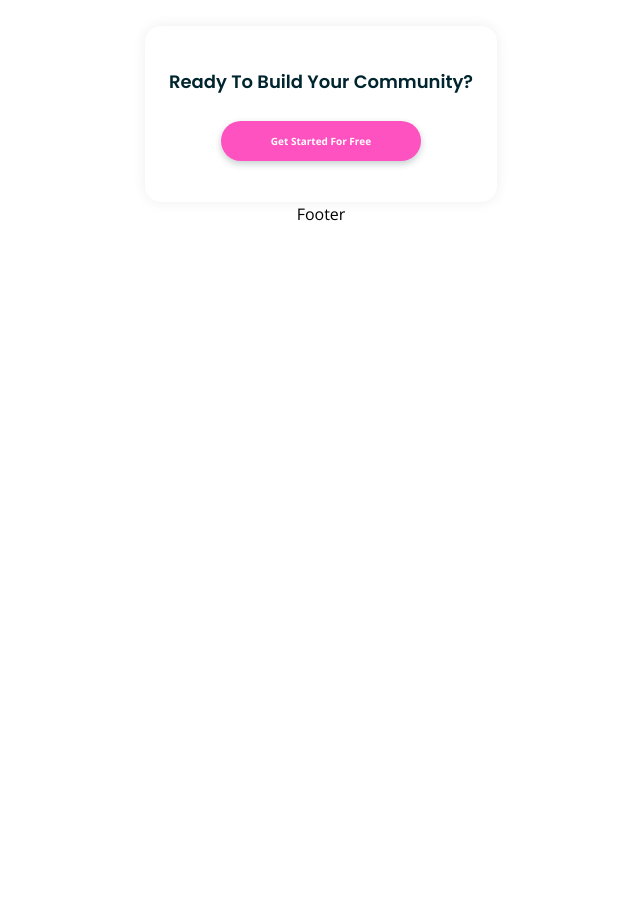
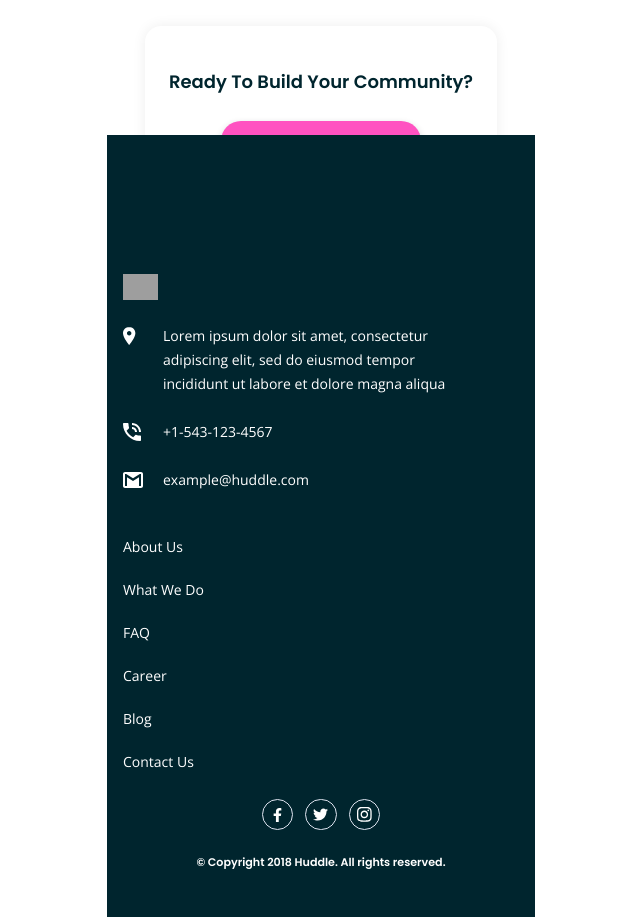
Before and after one commit to stephjoseph/huddle-landing-page-with-alternating-feature-blocks-master, a React (Create React App) app: page / in a window 1280 px wide. Shown: the part 2420-3337 px from the top of the page, without its empty margins (319-959 px from the left). Before the commit the page ends 2646 px from the top, so only its background shows below. Built offline with nearby package versions, Linux system fonts and the light colour scheme; grey boxes are pictures that could not be loaded.

Commit message:
Update Footer.js

```diff
--- a/src/components/Footer.js
+++ b/src/components/Footer.js
@@ -1,7 +1,148 @@
 import React from "react";
+import logo from "../images/logo-footer.svg";
+import iconLocation from "../images/icon-location.svg";
+import iconPhone from "../images/icon-phone.svg";
+import iconEmail from "../images/icon-email.svg";
 
 const Footer = () => {
-  return <footer>Footer</footer>;
+  return (
+    <footer className="mt-[-4.188rem] flex w-full max-w-[26.75rem] flex-col bg-[#00252E] px-4 pt-[8.688rem] pb-[2.875rem]">
+      <div className="mb-[2.563rem] flex flex-col gap-6">
+        <a href="#" aria-label="home-link">
+          <img className="h-[1.625rem]" src={logo} alt="" />
+        </a>
+        <div className="flex w-[21.125rem] gap-4">
+          <div className="flex h-6 w-6 items-center ">
+            <img className="" src={iconLocation} alt="" />
+          </div>
+          <p className="w-[18.625rem] text-[0.875rem] font-normal leading-6 tracking-normal text-white">
+            Lorem ipsum dolor sit amet, consectetur adipiscing elit, sed do
+            eiusmod tempor incididunt ut labore et dolore magna aliqua
+          </p>
+        </div>
+        <div className="flex w-[21.125rem] gap-4">
+          <div className="flex h-6 w-6 items-center ">
+            <img className="" src={iconPhone} alt="" />
+          </div>
+          <p className="w-[18.625rem] text-[0.875rem] font-normal leading-6 tracking-normal text-white">
+            +1-543-123-4567
+          </p>
+        </div>
+        <div className="flex w-[21.125rem] gap-4">
+          <div className="flex h-6 w-6 items-center ">
+            <img className="" src={iconEmail} alt="" />
+          </div>
+          <p className="w-[18.625rem] text-[0.875rem] font-normal leading-6 tracking-normal text-white">
+            example@huddle.com
+          </p>
+        </div>
+      </div>
+      <nav className="mb-6" id="footer-nav">
+        <ul className="flex flex-col gap-4">
+          <li>
+            <a
+              className="text-[0.875rem] font-normal leading-[1.688rem] tracking-normal text-white"
+              href="#"
+            >
+              About Us
+            </a>
+          </li>
+          <li>
+            <a
+              className="text-[0.875rem] font-normal leading-[1.688rem] tracking-normal text-white"
+              href="#"
+            >
+              What We Do
+            </a>
+          </li>
+          <li>
+            <a
+              className="text-[0.875rem] font-normal leading-[1.688rem] tracking-normal text-white"
+              href="#"
+            >
+              FAQ
+            </a>
+          </li>
+          <li>
+            <a
+              className="text-[0.875rem] font-normal leading-[1.688rem] tracking-normal text-white"
+              href="#"
+            >
+              Career
+            </a>
+          </li>
+          <li>
+            <a
+              className="text-[0.875rem] font-normal leading-[1.688rem] tracking-normal text-white"
+              href="#"
+            >
+              Blog
+            </a>
+          </li>
+          <li>
+            <a
+              className="text-[0.875rem] font-normal leading-[1.688rem] tracking-normal text-white"
+              href="#"
+            >
+              Contact Us
+            </a>
+          </li>
+        </ul>
+      </nav>
+      <div className="flex flex-col items-center gap-6 self-center text-center">
+        <div className="flex items-center gap-[0.75rem] self-center">
+          <a
+            className="flex h-[1.938rem] w-[1.951rem] items-center justify-center rounded-full border border-solid border-[#DFE4F0]"
+            href="#"
+          >
+            <svg
+              width="9"
+              xmlns="http://www.w3.org/2000/svg"
+              viewBox="0 0 320 512"
+            >
+              <path
+                fill="white"
+                d="M279.14 288l14.22-92.66h-88.91v-60.13c0-25.35 12.42-50.06 52.24-50.06h40.42V6.26S260.43 0 225.36 0c-73.22 0-121.08 44.38-121.08 124.72v70.62H22.89V288h81.39v224h100.17V288z"
+              />
+            </svg>
+          </a>
+          <a
+            className="flex h-[1.938rem] w-[1.951rem] items-center justify-center rounded-full border border-solid border-[#DFE4F0]"
+            href="#"
+          >
+            <svg
+              width="15"
+              xmlns="http://www.w3.org/2000/svg"
+              viewBox="0 0 512 512"
+            >
+              <path
+                fill="white"
+                d="M459.37 151.716c.325 4.548.325 9.097.325 13.645 0 138.72-105.583 298.558-298.558 298.558-59.452 0-114.68-17.219-161.137-47.106 8.447.974 16.568 1.299 25.34 1.299 49.055 0 94.213-16.568 130.274-44.832-46.132-.975-84.792-31.188-98.112-72.772 6.498.974 12.995 1.624 19.818 1.624 9.421 0 18.843-1.3 27.614-3.573-48.081-9.747-84.143-51.98-84.143-102.985v-1.299c13.969 7.797 30.214 12.67 47.431 13.319-28.264-18.843-46.781-51.005-46.781-87.391 0-19.492 5.197-37.36 14.294-52.954 51.655 63.675 129.3 105.258 216.365 109.807-1.624-7.797-2.599-15.918-2.599-24.04 0-57.828 46.782-104.934 104.934-104.934 30.213 0 57.502 12.67 76.67 33.137 23.715-4.548 46.456-13.32 66.599-25.34-7.798 24.366-24.366 44.833-46.132 57.827 21.117-2.273 41.584-8.122 60.426-16.243-14.292 20.791-32.161 39.308-52.628 54.253z"
+              />
+            </svg>
+          </a>
+          <a
+            className="flex h-[1.938rem] w-[1.951rem] items-center justify-center rounded-full border border-solid border-[#DFE4F0]"
+            href="#"
+          >
+            <svg
+              width="14.69"
+              xmlns="http://www.w3.org/2000/svg"
+              viewBox="0 0 448 512"
+            >
+              <path
+                fill="white"
+                d="M224.1 141c-63.6 0-114.9 51.3-114.9 114.9s51.3 114.9 114.9 114.9S339 319.5 339 255.9 287.7 141 224.1 141zm0 189.6c-41.1 0-74.7-33.5-74.7-74.7s33.5-74.7 74.7-74.7 74.7 33.5 74.7 74.7-33.6 74.7-74.7 74.7zm146.4-194.3c0 14.9-12 26.8-26.8 26.8-14.9 0-26.8-12-26.8-26.8s12-26.8 26.8-26.8 26.8 12 26.8 26.8zm76.1 27.2c-1.7-35.9-9.9-67.7-36.2-93.9-26.2-26.2-58-34.4-93.9-36.2-37-2.1-147.9-2.1-184.9 0-35.8 1.7-67.6 9.9-93.9 36.1s-34.4 58-36.2 93.9c-2.1 37-2.1 147.9 0 184.9 1.7 35.9 9.9 67.7 36.2 93.9s58 34.4 93.9 36.2c37 2.1 147.9 2.1 184.9 0 35.9-1.7 67.7-9.9 93.9-36.2 26.2-26.2 34.4-58 36.2-93.9 2.1-37 2.1-147.8 0-184.8zM398.8 388c-7.8 19.6-22.9 34.7-42.6 42.6-29.5 11.7-99.5 9-132.1 9s-102.7 2.6-132.1-9c-19.6-7.8-34.7-22.9-42.6-42.6-11.7-29.5-9-99.5-9-132.1s-2.6-102.7 9-132.1c7.8-19.6 22.9-34.7 42.6-42.6 29.5-11.7 99.5-9 132.1-9s102.7-2.6 132.1 9c19.6 7.8 34.7 22.9 42.6 42.6 11.7 29.5 9 99.5 9 132.1s2.7 102.7-9 132.1z"
+              />
+            </svg>
+          </a>
+        </div>
+        <p className="font-['Poppins'] text-[0.696rem] font-normal leading-[1.063rem] tracking-normal text-white">
+          &copy; Copyright 2018 Huddle. All rights reserved.
+        </p>
+      </div>
+    </footer>
+  );
 };
 
 export default Footer;
```
